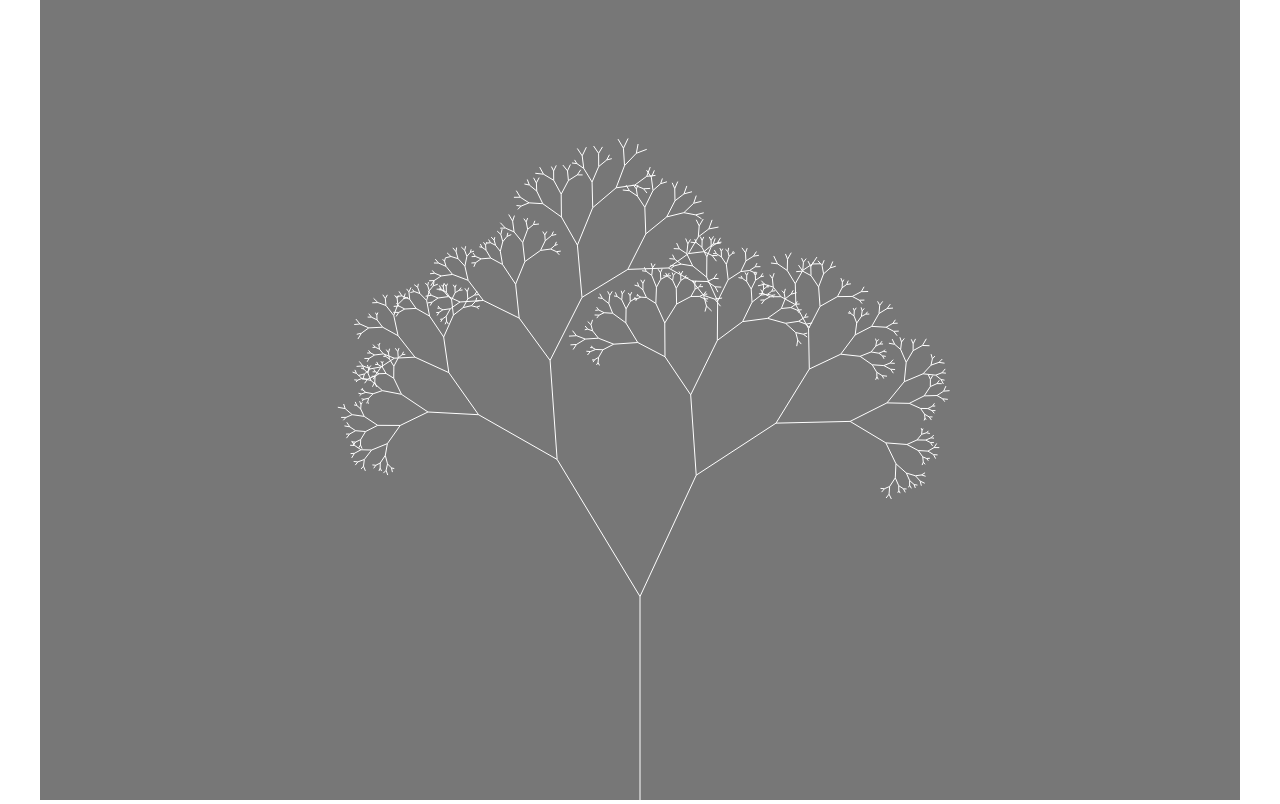
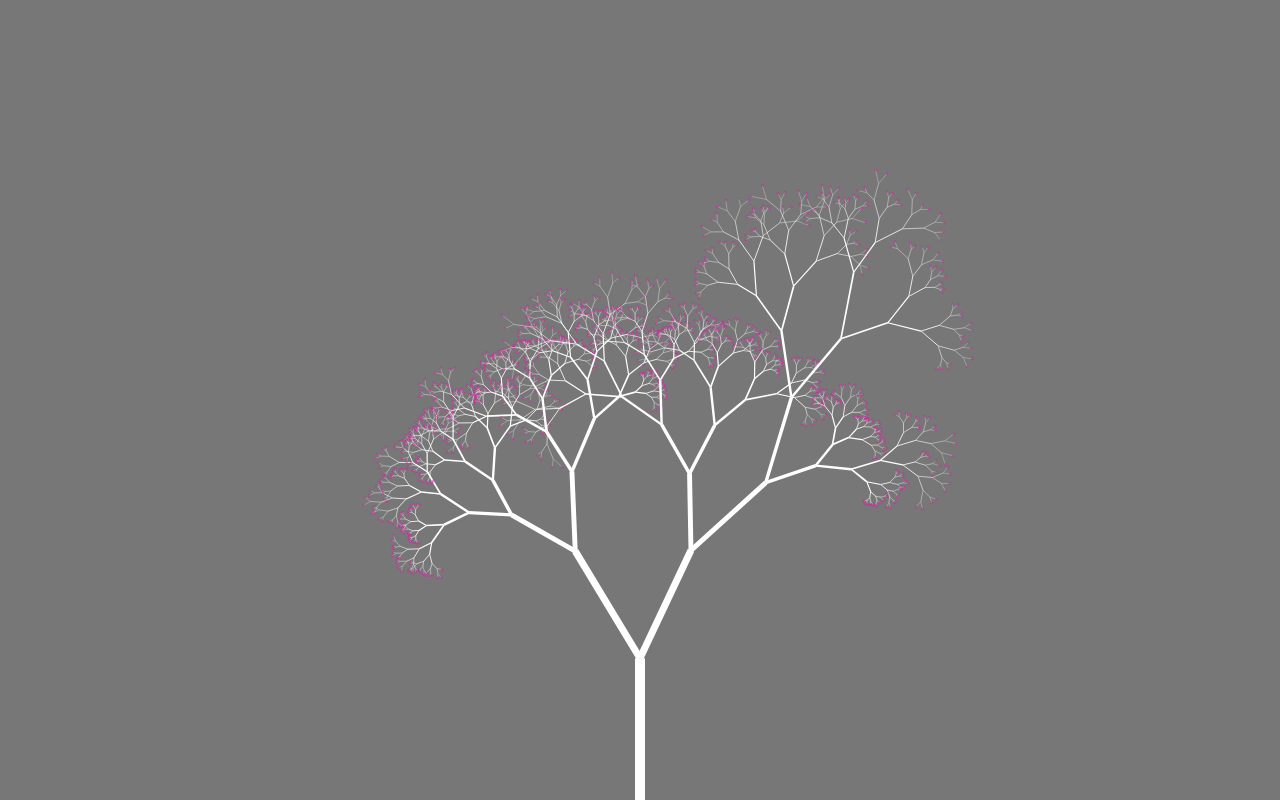
Before and after one commit to popnfresh234/fractal_tree, a plain HTML site: page index.html in a window 1280 px wide. Drawn offline with Linux system fonts and the light colour scheme.

Commit message:
Add leaves to last iterations, remove CSS style, set canvas height/width to full screen

```diff
--- a/fractal-tree.js
+++ b/fractal-tree.js
@@ -1,8 +1,9 @@
 const canvas = document.getElementById('fractal_canvas');
 const ctx = canvas.getContext('2d');
-
-const HEIGHT = 800;
-const WIDTH = 1200;
+canvas.width = window.innerWidth;
+canvas.height = window.innerHeight;
+const HEIGHT = window.innerHeight;
+const WIDTH = window.innerWidth;
 ctx.canvas.width = WIDTH;
 ctx.canvas.height = HEIGHT;
 
@@ -16,15 +17,16 @@ function randomFactor(min, max) {
 const origin = {
   x: WIDTH / 2,
   y: HEIGHT,
-  length: HEIGHT * randomFactor(0.1, 0.3),
+  length: HEIGHT * randomFactor(0.1, 0.2),
   angle: -Math.PI / 2,
   angleIncrement: Math.PI / 8,
   randomAngleMax: 1.5,
+  lineWidth: 10,
 };
 
 
-function drawBranch(x, y, a, l, count) {
-  if (count < 10) {
+function drawBranch(x, y, a, l, strokeWidth, count) {
+  if (count <= 10) {
     const newCount = count + 1;
     const newX = x + Math.cos(a) * l;
     const newY = y + Math.sin(a) * l;
@@ -33,22 +35,30 @@ function drawBranch(x, y, a, l, count) {
     ctx.moveTo(x, y);
     ctx.lineTo(newX, newY);
     ctx.strokeStyle = 'white';
+    ctx.lineWidth = strokeWidth;
     ctx.stroke();
     ctx.closePath();
 
     drawBranch(
       newX, newY,
       a - origin.angleIncrement * randomFactor(1, origin.randomAngleMax),
-      l * randomFactor(0.5, 0.8),
+      l * randomFactor(0.5, 0.9),
+      strokeWidth * 0.7,
       newCount,
     );
     drawBranch(
       newX, newY,
       a + origin.angleIncrement * randomFactor(1, origin.randomAngleMax),
-      l * randomFactor(0.5, 0.8),
+      l * randomFactor(0.5, 0.9),
+      strokeWidth * 0.7,
       newCount,
     );
+  } else {
+    ctx.beginPath();
+    ctx.arc(x, y, 1, 0, 2 * Math.PI);
+    ctx.strokeStyle = '#d822a5';
+    ctx.stroke();
   }
 }
 
-drawBranch(origin.x, origin.y, origin.angle, origin.length, 0);
+drawBranch(origin.x, origin.y, origin.angle, origin.length, origin.lineWidth, 0);
--- a/style.css
+++ b/style.css
@@ -1,4 +1,4 @@
-canvas {
+/* canvas {
     padding: 0;
     margin: auto;
     display: block;
@@ -9,4 +9,4 @@ canvas {
     bottom: 0;
     left: 0;
     right: 0;
-}
+} */
```
